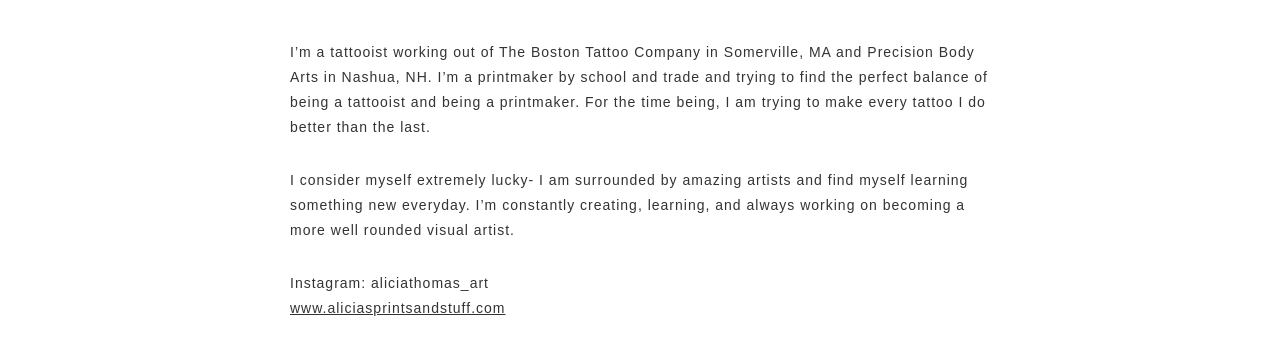
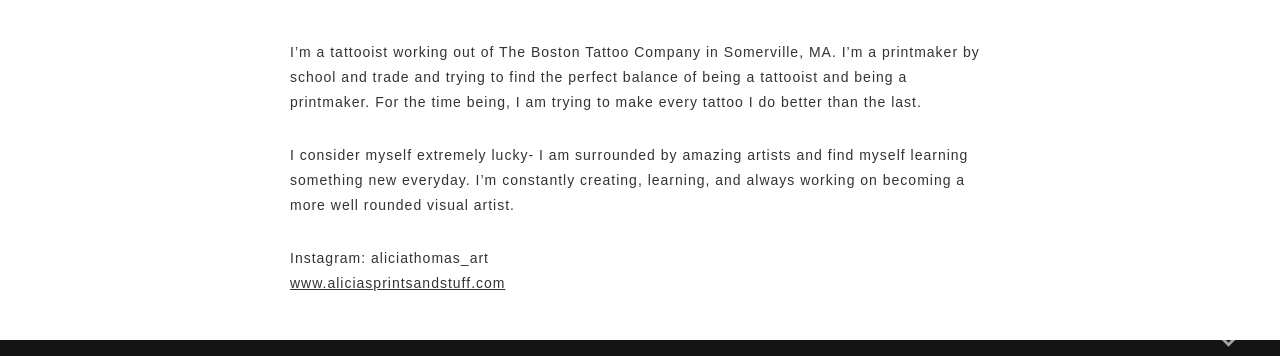
Before and after one commit to smatzko4/bostontattoo, a Jekyll site: the page built from _artists/alicia-thomas.md, in a window 1280 px wide and 900 px high, cut to the strip 488-844 px from the top of the window. Built offline with Jekyll 4.4.1, drawn with Linux system fonts in a browser that asks for light colours.

Commit message:
Updated Alicia Thomas

```diff
--- a/_artists/alicia-thomas.md
+++ b/_artists/alicia-thomas.md
@@ -18,7 +19,7 @@ work_images:
 layout: profile
 ---
 
-I'm a tattooist working out of The Boston Tattoo Company in Somerville, MA and Precision Body Arts in Nashua, NH. I'm a printmaker by school and trade and trying to find the perfect balance of being a tattooist and being a printmaker. For the time being, I am trying to make every tattoo I do better than the last.
+I'm a tattooist working out of The Boston Tattoo Company in Somerville, MA. I'm a printmaker by school and trade and trying to find the perfect balance of being a tattooist and being a printmaker. For the time being, I am trying to make every tattoo I do better than the last.
 
 I consider myself extremely lucky- I am surrounded by amazing artists and find myself learning something new everyday. I'm constantly creating, learning, and always working on becoming a more well rounded visual artist.
 
```
Also changed, not shown: other parts of _artists/alicia-thomas.md (+1 -0 lines).
